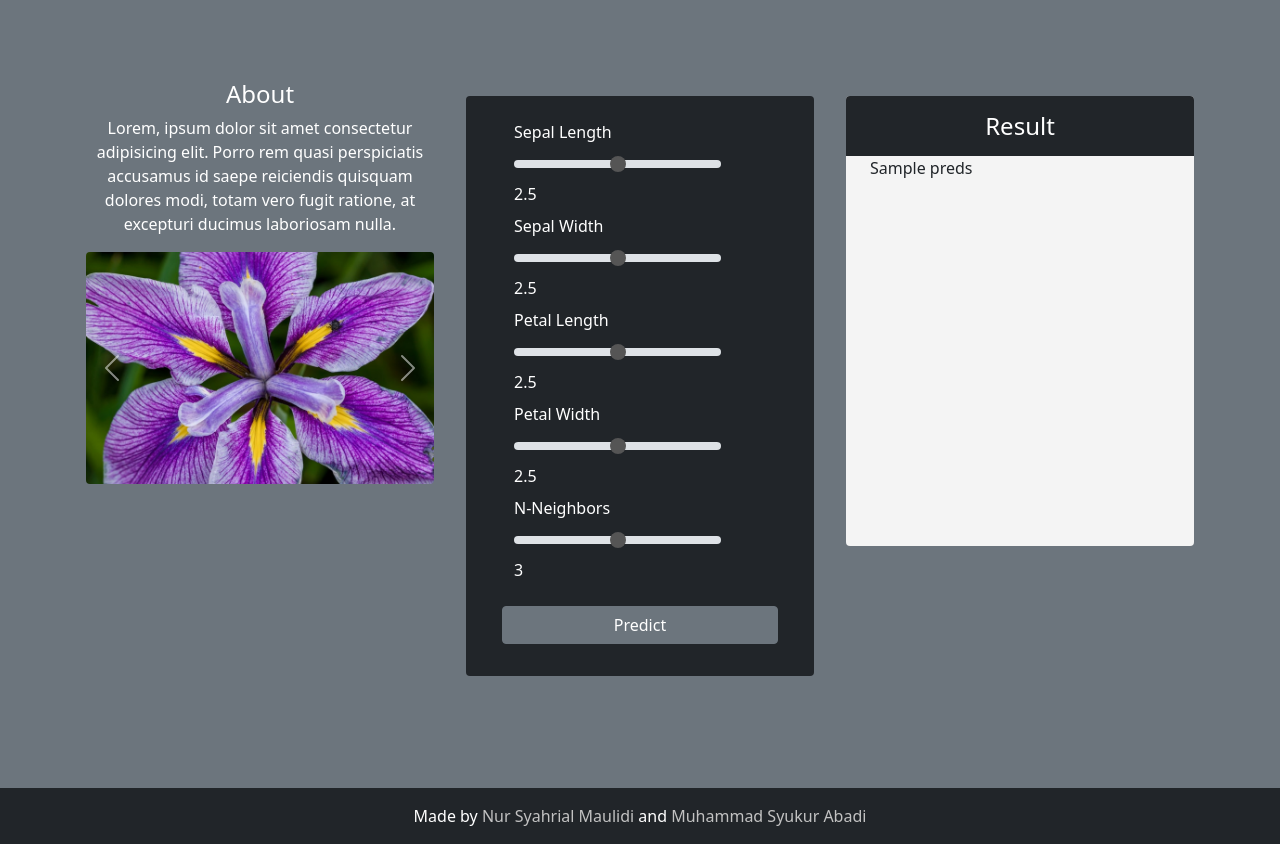
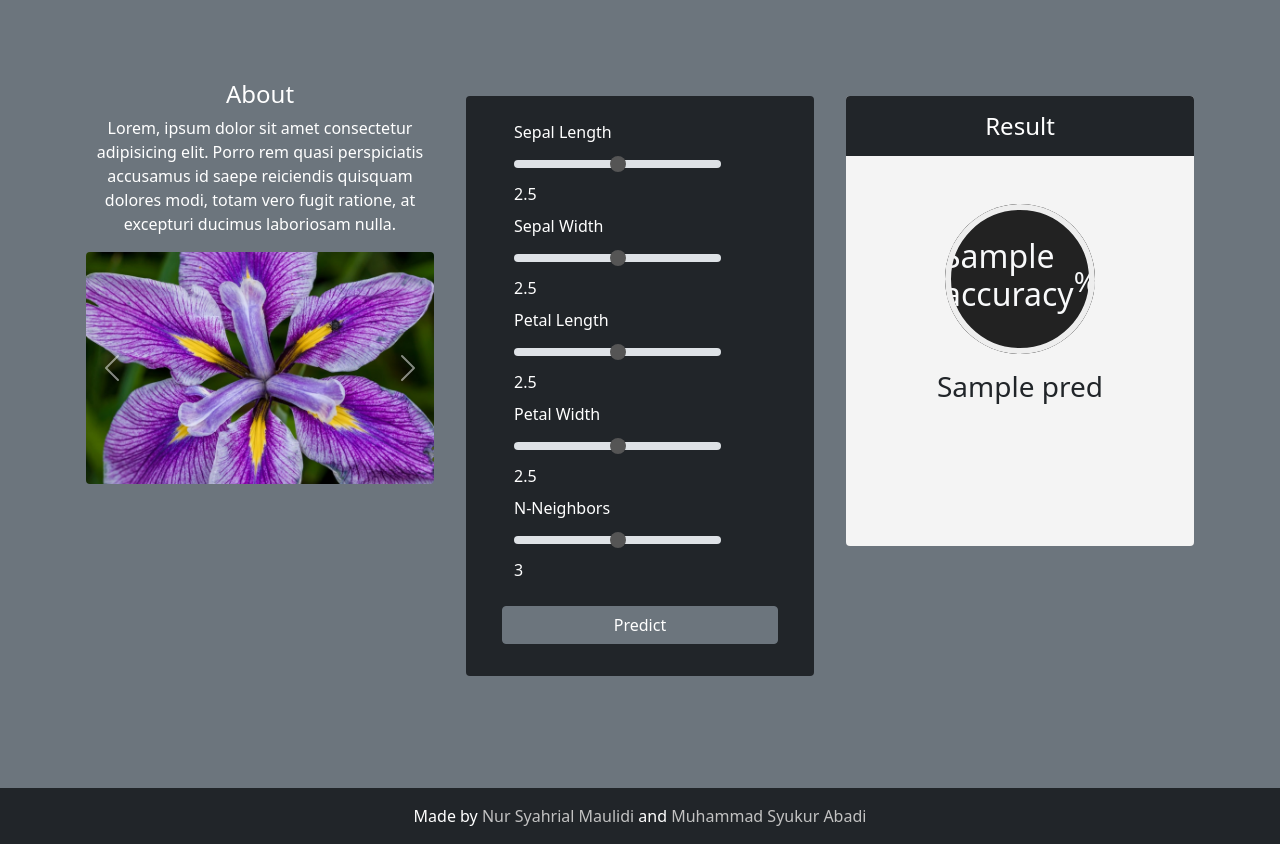
Before and after one commit to sykrabadi/TAPemDek, a Flask app: template Code_Flask/templates/home.html in a window 1280 px wide. Shown: the part 66-910 px from the top of the page. Run offline with Flask 2, Linux system fonts and the light colour scheme; the template is opened without the code that fills it: most values are stand-ins (such as "Sample title", 1, 10 or a date in 2020); parts of the project's set-up code (start-up, migrations or seed data) failed here and were passed over.

Commit message:
accuracy

```diff
--- a/Code_Flask/Ml_Model.py
+++ b/Code_Flask/Ml_Model.py
@@ -23,5 +23,5 @@ class Knn_Predict:
     def predict(self, predict_data):
         preds = self.model.predict(predict_data)
         self.pred_species = [self.iris.target_names[p] for p in preds]
-        #self.accuracy_score = accuracy_score(self.Y_test, preds)
-        return self.pred_species
+        self.accuracy_score = accuracy_score(self.Y_test, self.model.predict(self.X_test))
+        return self.pred_species,self.accuracy_score
--- /dev/null
+++ b/Code_Flask/static/css/style.css
@@ -0,0 +1,84 @@
+input[type='range']::-webkit-slider-thumb {
+    background: #555;
+}
+
+footer a {
+    text-decoration: none !important;
+    color: #c2c2c2;
+}
+
+footer a:hover {
+    color: #c2c2c2;
+    filter: brightness(120%);
+}
+
+.progress {
+    width: 150px;
+    height: 150px;
+    background: none;
+    position: relative;
+    background-color: #222 !important;
+    border-radius: 50%;
+  }
+
+  .progress::after {
+    content: "";
+    width: 100%;
+    height: 100%;
+    border-radius: 50%;
+    border: 6px solid #eee;
+    position: absolute;
+    top: 0;
+    left: 0;
+  }
+
+  .progress>span {
+    width: 50%;
+    height: 100%;
+    overflow: hidden;
+    position: absolute;
+    top: 0;
+    z-index: 1;
+  }
+
+  .progress .progress-left {
+    left: 0;
+  }
+
+  .progress .progress-bar {
+    width: 100%;
+    height: 100%;
+    background: none;
+    border-width: 6px;
+    border-style: solid;
+    position: absolute;
+    top: 0;
+  }
+
+  .progress .progress-left .progress-bar {
+    left: 100%;
+    border-top-right-radius: 80px;
+    border-bottom-right-radius: 80px;
+    border-left: 0;
+    -webkit-transform-origin: center left;
+    transform-origin: center left;
+  }
+
+  .progress .progress-right {
+    right: 0;
+  }
+
+  .progress .progress-right .progress-bar {
+    right: 100%;
+    border-top-left-radius: 80px;
+    border-bottom-left-radius: 80px;
+    border-right: 0;
+    -webkit-transform-origin: center right;
+    transform-origin: center right;
+  }
+
+  .progress .progress-value {
+    position: absolute;
+    top: 0;
+    left: 0;
+  }
--- /dev/null
+++ b/Code_Flask/static/js/progressbar.js
@@ -0,0 +1,26 @@
+$(function() {
+
+    $(".progress").each(function() {
+
+      var value = $(this).attr('data-value');
+      var left = $(this).find('.progress-left .progress-bar');
+      var right = $(this).find('.progress-right .progress-bar');
+
+      if (value > 0) {
+        if (value <= 50) {
+          right.css('transform', 'rotate(' + percentageToDegrees(value) + 'deg)')
+        } else {
+          right.css('transform', 'rotate(180deg)')
+          left.css('transform', 'rotate(' + percentageToDegrees(value - 50) + 'deg)')
+        }
+      }
+
+    })
+
+    function percentageToDegrees(percentage) {
+
+      return percentage / 100 * 360
+
+    }
+
+  });
--- a/Code_Flask/templates/base.html
+++ b/Code_Flask/templates/base.html
@@ -8,21 +8,9 @@
 
     <!-- Bootstrap CSS -->
     <link href="https://cdn.jsdelivr.net/npm/bootstrap@5.0.0-beta3/dist/css/bootstrap.min.css" rel="stylesheet">
-    <style>
-      input[type='range']::-webkit-slider-thumb {
-        background: #555;
-      }
-
-      footer a {
-        text-decoration: none !important;
-        color: #c2c2c2;
-      }
-
-      footer a:hover {
-        color: #c2c2c2;
-        filter: brightness(120%);
-      }
-    </style>
+    <link rel="stylesheet" href="{{url_for('static', filename='css/style.css')}}">
+    <script src="https://ajax.googleapis.com/ajax/libs/jquery/3.5.1/jquery.min.js"></script>
+    <script type="text/javascript" src="{{ url_for('static', filename='js/progressbar.js') }}"></script>
     <title>
       {% block title %}
 
@@ -45,9 +33,7 @@
     <!-- Optional JavaScript; choose one of the two! -->
 
     <!-- Option 1: Bootstrap Bundle with Popper -->
-    <script src="https://cdn.jsdelivr.net/npm/bootstrap@5.0.0-beta3/dist/js/bootstrap.bundle.min.js"
-      integrity="sha384-JEW9xMcG8R+pH31jmWH6WWP0WintQrMb4s7ZOdauHnUtxwoG2vI5DkLtS3qm9Ekf"
-      crossorigin="anonymous"></script>
+    <script src="https://cdn.jsdelivr.net/npm/bootstrap@5.0.0-beta3/dist/js/bootstrap.bundle.min.js"></script>
     <script>
       function updateRangeVal(id, val) {
         textVal = document.getElementById(id);
--- a/Code_Flask/templates/home.html
+++ b/Code_Flask/templates/home.html
@@ -132,7 +132,20 @@ Iris Classifier
                         </div>
                         {% else %}
                         <!-- Hasil Prediksi -->
-                        <div class="text-dark">{{ preds }}</div>
+                        <div class="progress mx-auto mt-5" data-value='{{ accuracy }}'>
+                            <span class="progress-left">
+                                <span class="progress-bar border-primary"></span>
+                            </span>
+                            <span class="progress-right">
+                                <span class="progress-bar border-primary"></span>
+                            </span>
+                            <div
+                                class="progress-value w-100 h-100 rounded-circle d-flex align-items-center justify-content-center">
+                                <div class="text-light h2 font-weight-bold">{{ accuracy }}<sup class="small">%</sup>
+                                </div>
+                            </div>
+                        </div>
+                        <div class="text-center text-dark h3 mt-3 mb-auto">{{ preds[0] }}</div>
                         {% endif %}
                     </div>
                 </div>
```
Also changed, not shown: Code_Flask/__init__.py (+4 -3 lines).
